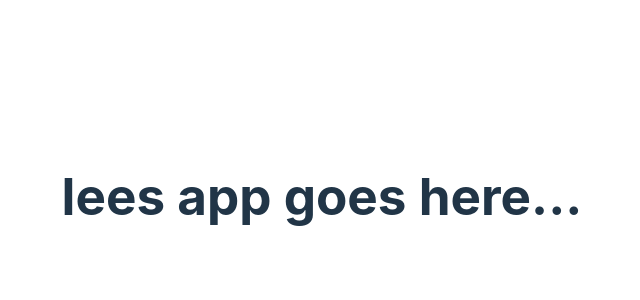
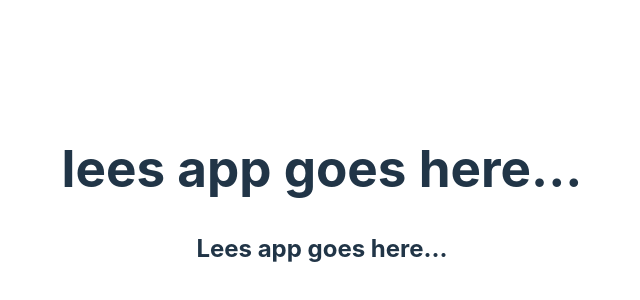
Before and after one commit to tle2-team7/leesapp-frontend, a React (Vite) app: page / in a window 1280 px wide. Shown: the part 204-504 px from the top of the page, without its empty margins (318-958 px from the left). Built offline with nearby package versions, Linux system fonts and the light colour scheme.

Commit message:
added additional test line

```diff
--- a/src/App.tsx
+++ b/src/App.tsx
@@ -7,6 +7,7 @@ function App() {
   return (
     <div className="App">
       <h1>lees app goes here...</h1>
+      <h2>Lees app goes here...</h2>
     </div>
   );
 }
```
